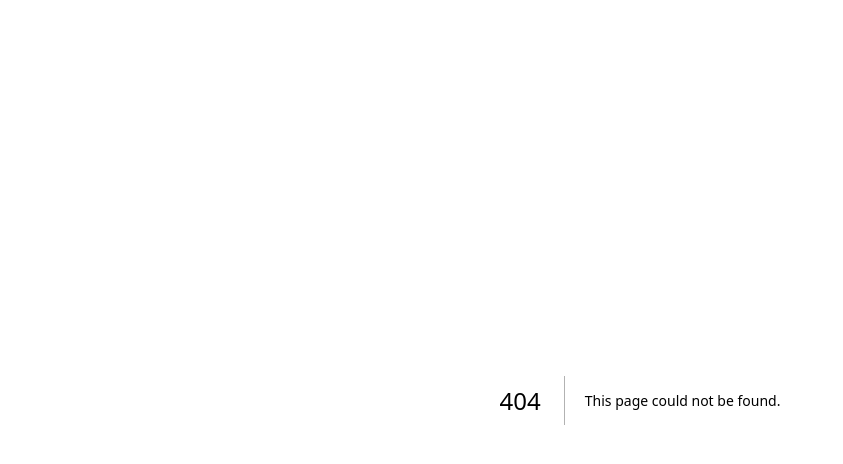
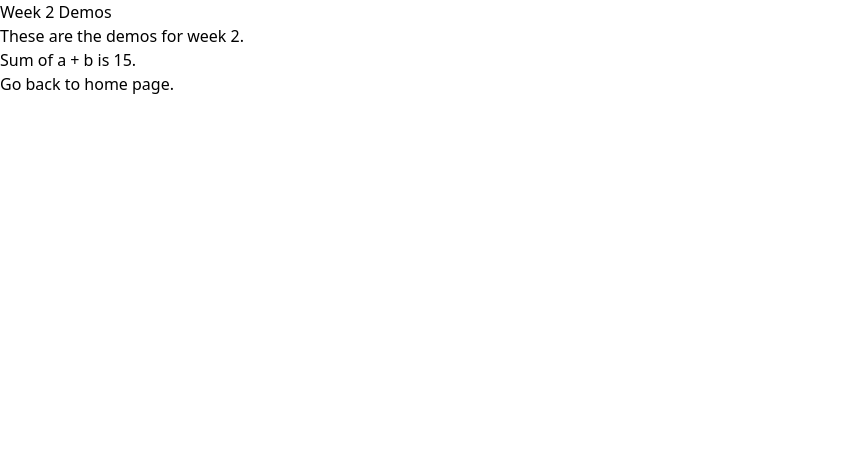
Before and after one commit to Jhangria/webdev2-demos, a Next.js app: page /week-2 in a window 1280 px wide. Before the commit this address had no page. Shown: the top 464 px of the page, without its empty margins (0-843 px from the left). Built offline with nearby package versions, Linux system fonts and the light colour scheme.

Commit message:
Added the Week 2 Demo Page

```diff
--- a/app/page.js
+++ b/app/page.js
@@ -1,8 +1,12 @@
+import Link from 'next/link';
 export default function Page() {
   return (
     <div>
       <h1>Web Dev 2 Demos</h1>
       <p>Demos for Web Dev 2.</p>
+      <li>
+        <Link href="/week-2">Week 2 Demos</Link>
+      </li>
     </div>
   );
 }
--- /dev/null
+++ b/app/week-2/heading.js
@@ -0,0 +1,7 @@
+export default function Heading() {
+    return (
+        <header>
+        <h1>Week 2 Demos</h1>
+        </header>
+    );
+}
--- /dev/null
+++ b/app/week-2/page.js
@@ -0,0 +1,15 @@
+import Heading from './heading';
+import Link from 'next/link';
+
+export default function Page(){
+    let a = 5;
+    let b = 10;
+    return (
+        <main>
+            <Heading />
+            <p>These are the demos for week 2.</p>
+            <p>Sum of a + b is {a+b}.</p>
+            <p>Go back to <Link href="/">home page</Link>.</p>
+        </main>
+    );
+}
```
